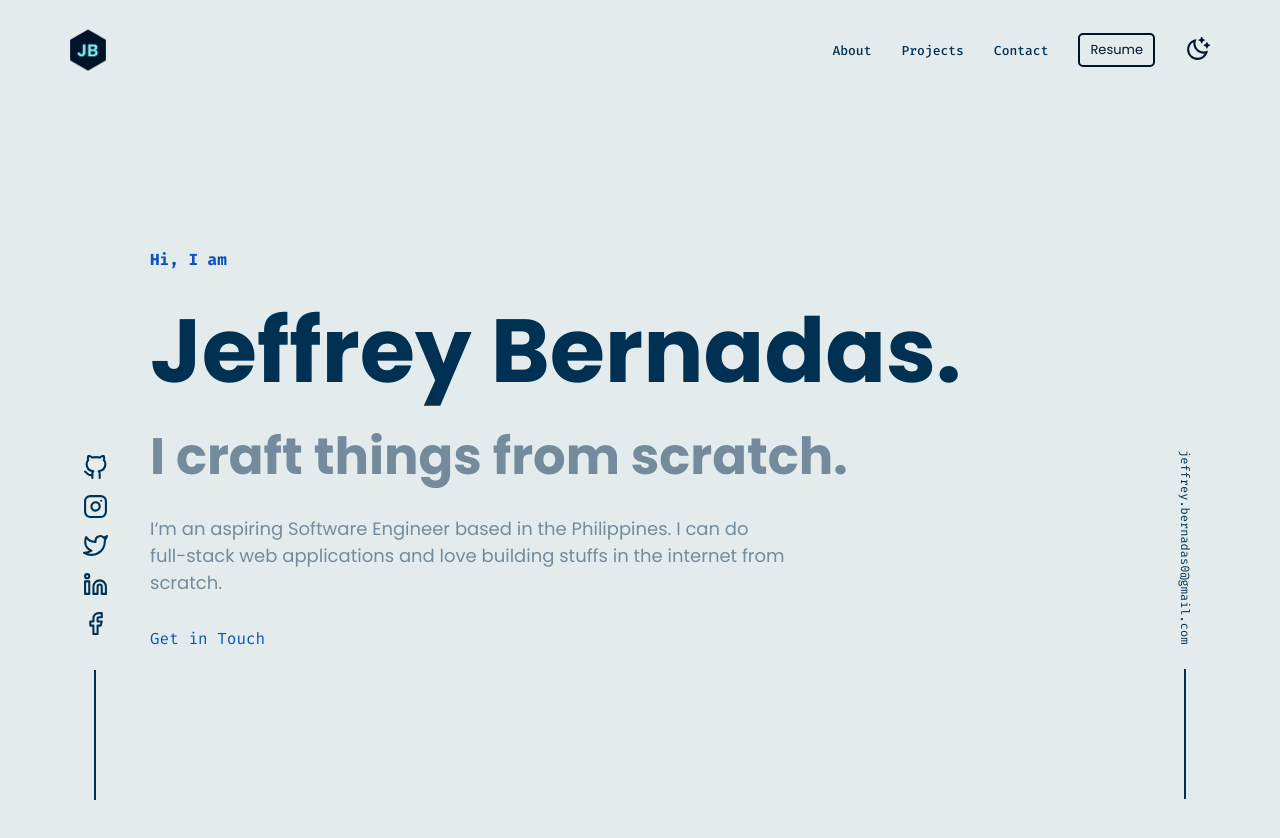
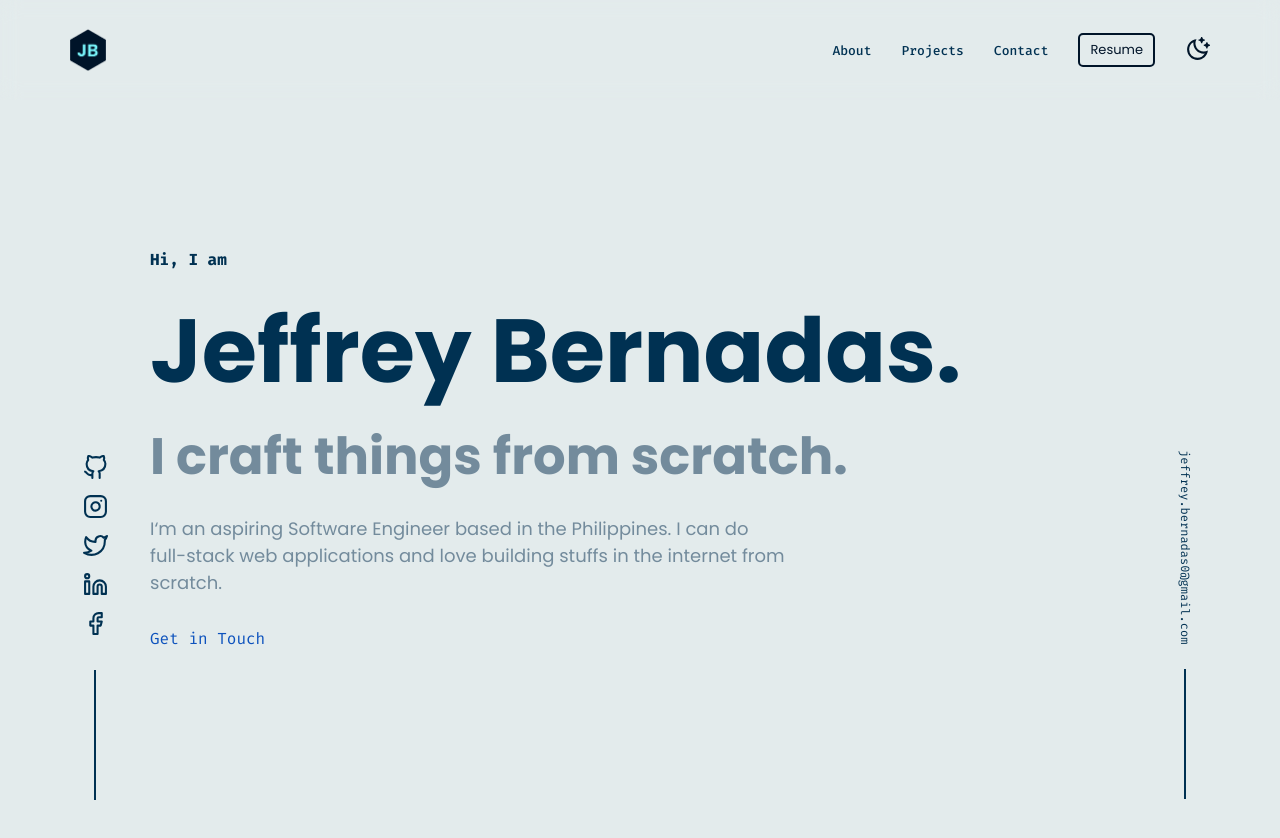
Before and after one commit to Bernz322/my-portfolio, a React (Create React App) app: page / in a window 1280 px wide. Shown: the top 838 px of the page. Built offline with nearby package versions, Linux system fonts and the light colour scheme; the HTML template or start-up script is replaced by a standard one.

Commit message:
change light theme color of intro in hero section

```diff
--- a/src/styles/sectionStyles/heroStyles.ts
+++ b/src/styles/sectionStyles/heroStyles.ts
@@ -17,7 +17,7 @@ export const StyledHero = styled.section`
   }
 
   .intro {
-    color: ${(props) => props.theme.btn};
+    color: ${(props) => props.theme.intro};
     margin-bottom: 15px;
     font-family: var(--font-mono);
     font-size: var(--fz-md);
--- a/src/styles/theme.ts
+++ b/src/styles/theme.ts
@@ -6,6 +6,7 @@ export const lightTheme: any = {
   color4: "#001429",
   hover: "#588bae",
   btn: "#0d52bd",
+  intro: "#003152",
   themeIcons: "#001429",
   menubc: "#d2d7dc",
   menuBackdrop: "#abb9c4",
@@ -18,6 +19,7 @@ export const darkTheme: any = {
   color4: "#79f6fc",
   hover: "#79f6fc",
   btn: "#79f6fc",
+  intro: "#79f6fc",
   themeIcons: "#fccf3e",
   menubc: "#1d2951",
   menuBackdrop: "#003152",
```
